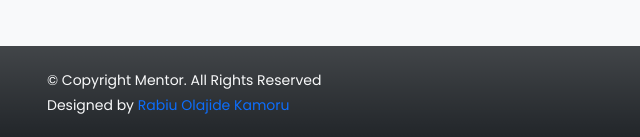
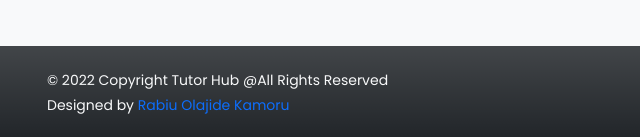
Before and after one commit to Jizzykic/Tutor-Hub, a plain HTML site: page about.html in a window 1280 px wide. Shown: the part 1914-2051 px from the top of the page, 35-675 px from the left. Drawn offline with nearby package versions, Linux system fonts and the light colour scheme.

Commit message:
Update about.html

```diff
--- a/about.html
+++ b/about.html
@@ -284,7 +284,7 @@
             <div class="container">
                 <div class="row d-flex">
                     <div class="col-lg-6 col-md-6 col-12">
-                        <p class="mb-0" style="font-size: 14px;">© Copyright Mentor. All Rights Reserved</p>
+                        <p class="mb-0" style="font-size: 14px;">© 2022 Copyright Tutor Hub @All Rights Reserved</p>
                         <p class="mb-0 pt-1" style="font-size: 14px;">Designed by <a href="https://github.com/Jizzykic" class="link-primary text-decoration-none">Rabiu Olajide Kamoru</a></p>
                     </div>
                     <div class="col-lg-6 col-md-6 col-12 d-flex justify-content-center justify-content-lg-end align-items-center pt-4 pt-lg-0">
```
